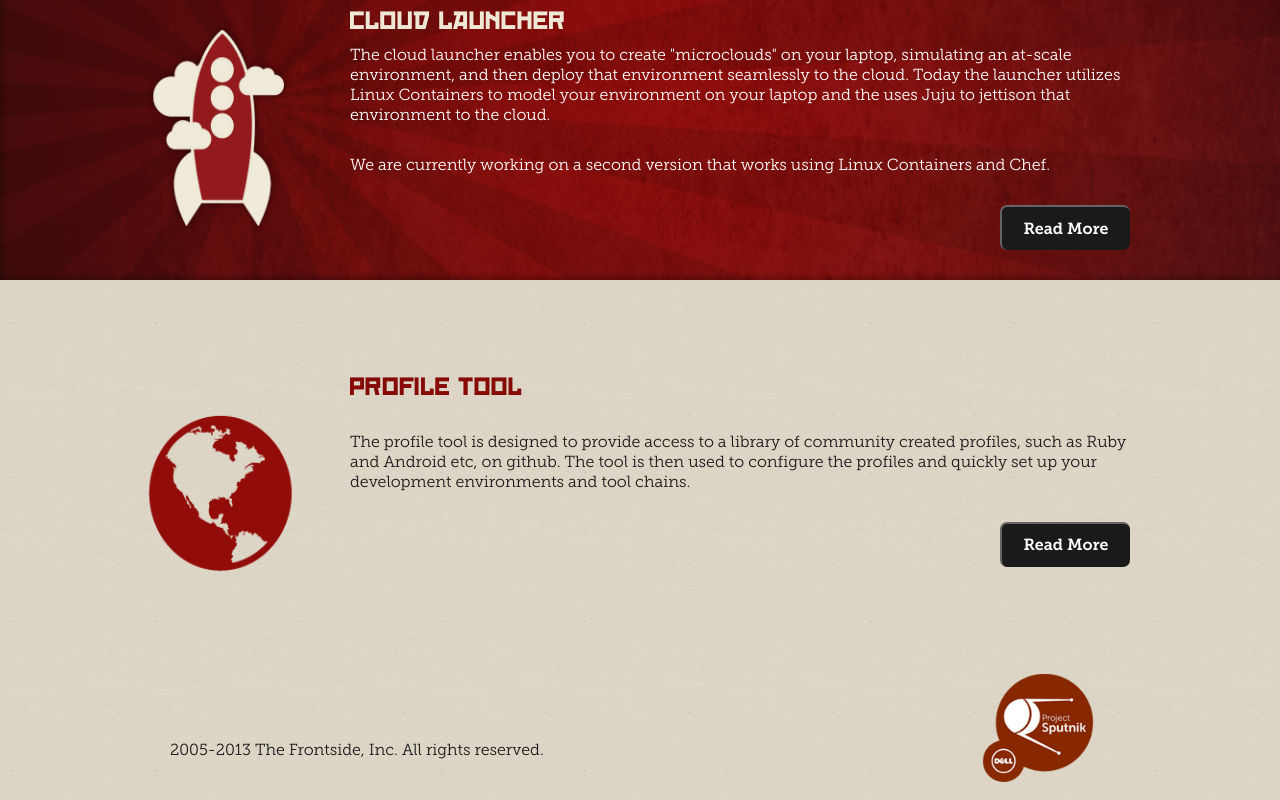
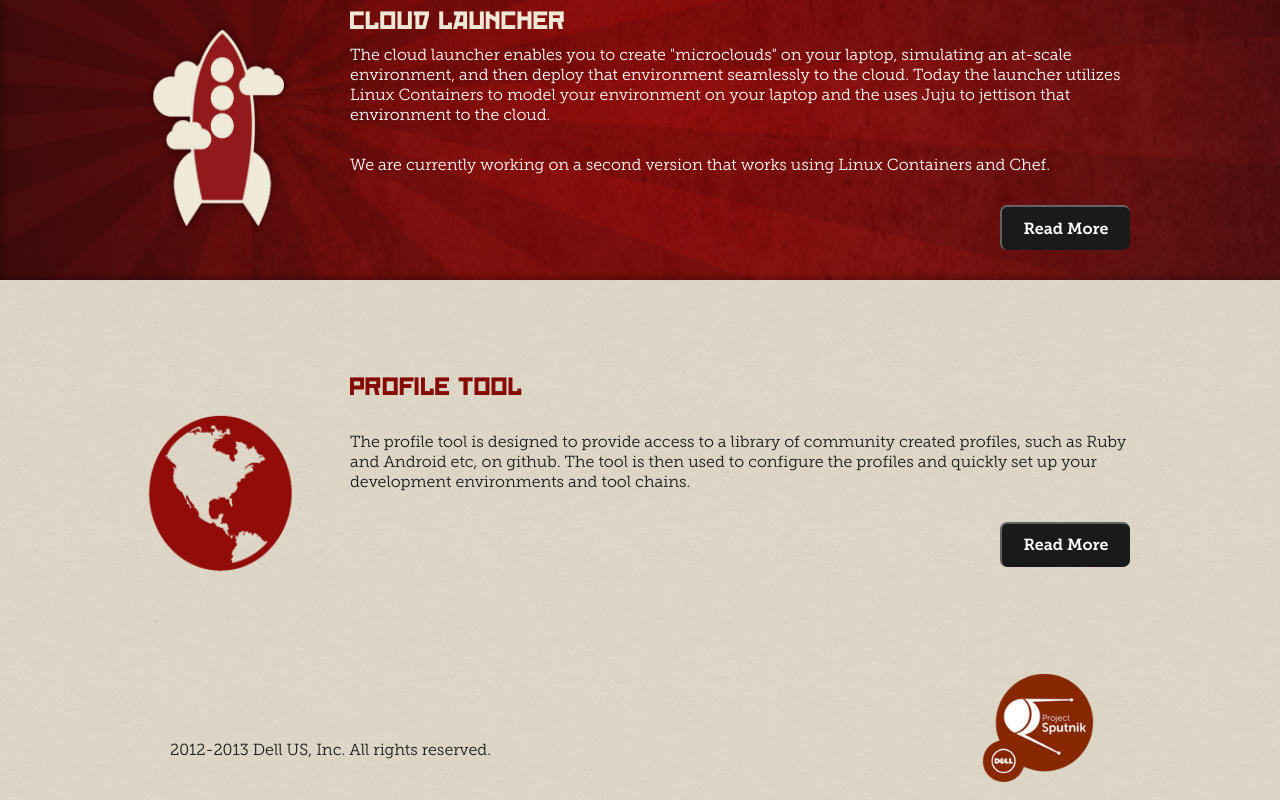
Before and after one commit to simonjj/sputnik.github.io, a website: page index.html in a window 1280 px wide. Shown: the part 1076-1876 px from the top of the page. Drawn offline with Linux system fonts and the light colour scheme.

Commit message:
Update index.html

```diff
--- a/index.html
+++ b/index.html
@@ -159,7 +159,7 @@
             <div class="row">
                 <div class="span9">
                     <div style="height: 75px"></div>
-                    <p>2005-2013 The Frontside, Inc. All rights reserved.</p>
+                    <p>2012-2013 Dell US, Inc. All rights reserved.</p>
                 </div>
                 <div class="span1"></div>
                 <div class="span2">
```
